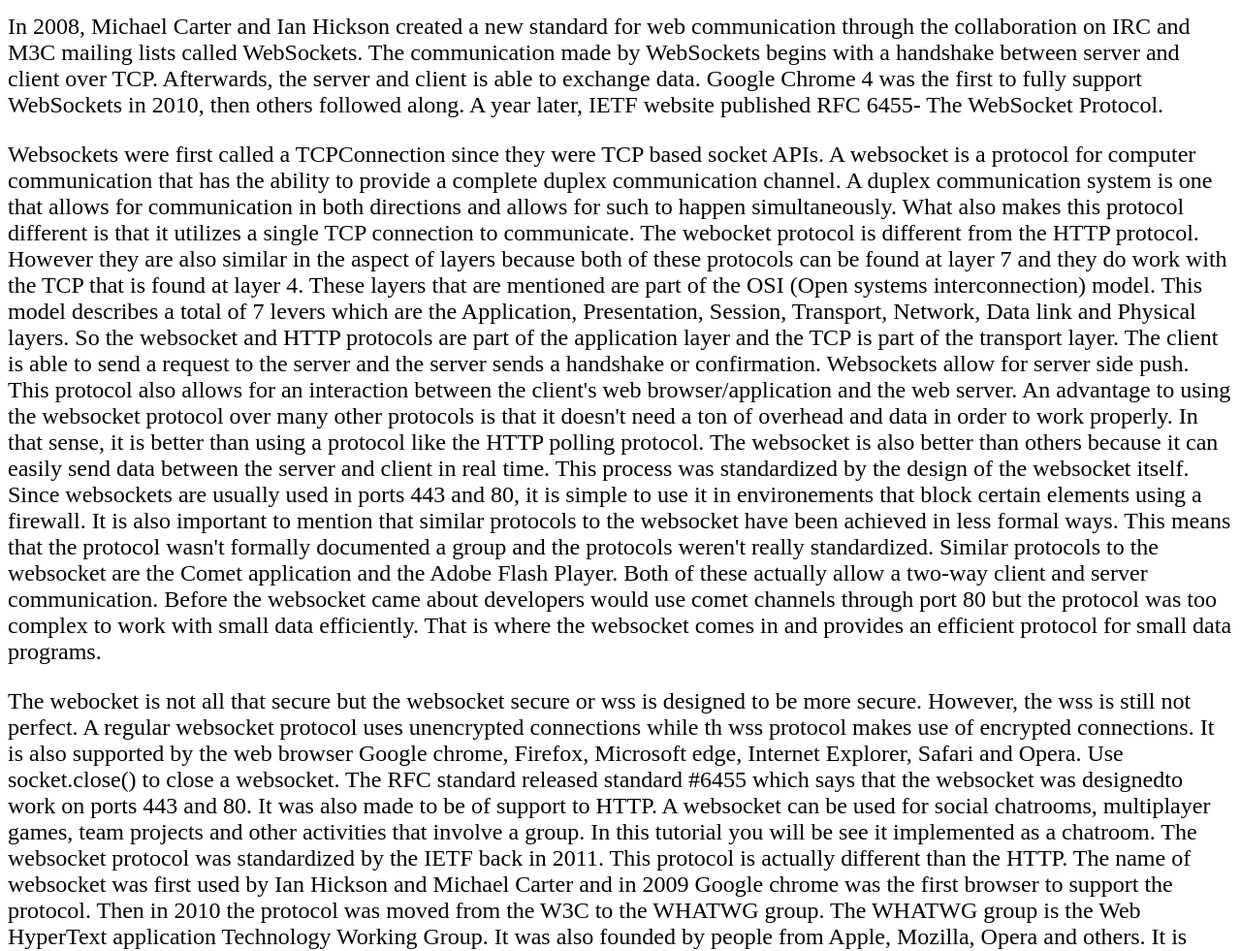
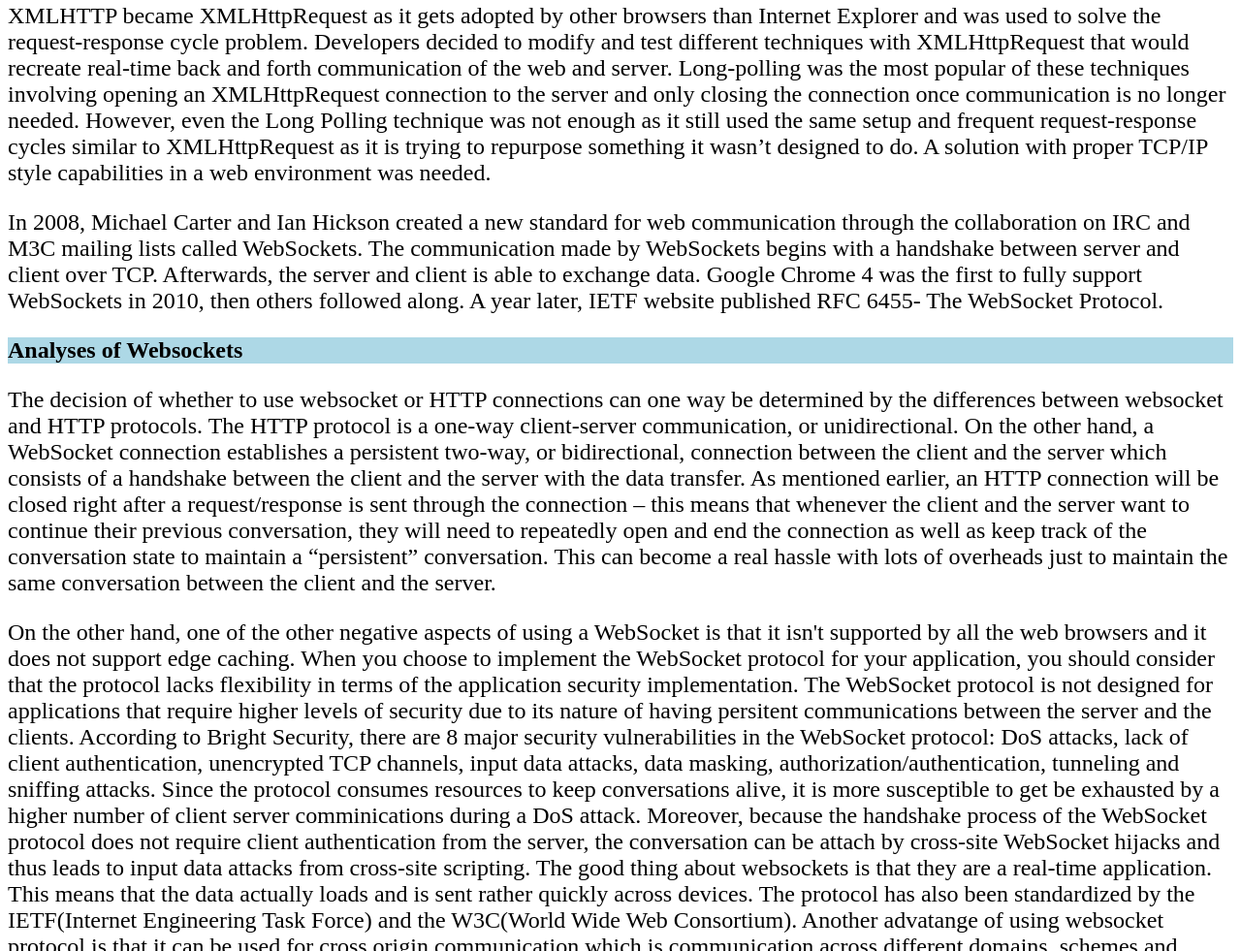
Before and after one commit to ibarraz5/advanced-project, a website: page writeup.html in a window 1280 px wide. Shown: the part 1819-2800 px from the top of the page at 97% size. Drawn offline with Linux system fonts and the light colour scheme.

Commit message:
Update writeup.html

```diff
--- a/writeup.html
+++ b/writeup.html
@@ -49,8 +49,14 @@
 
       <h2 id="h_3">Step-by-step learning activities:</h2>
       <ol>
+        <li><p>Read the introduction to what a Websocket is:</p>
+          <a href="whatisws.html">Click here to start</a>
+        </li>
         <li><p>Watch our Code Walkthrough video:</p>
           <a href="">Code Walkthrough</a>
+        </li>
+        <li><p>Create your own basic WebSocket server and client connection:</p>
+          <a href="createws.html">Create your Websocket</a>
         </li>
         <li><p>Read this webpage in its entirety</p> </li>
         <li><p>Take notes, any ideas you had and something new you learned</p> </li>
@@ -88,52 +94,7 @@
           Afterwards, the server and client is able to exchange data. Google Chrome 4 was the first to fully
           support WebSockets in 2010, then others followed along. A year later, IETF website published RFC 6455-
           The WebSocket Protocol.</p>
-      <p>Websockets were first called a TCPConnection since they were TCP based socket APIs. A websocket is
-        a protocol for computer communication that has the ability to provide a complete duplex communication channel.
-        A duplex communication system is one that allows for communication in both directions and allows for such to happen
-        simultaneously.
-        What also makes this protocol different is that it utilizes a single TCP connection to communicate. The webocket protocol
-        is different from the HTTP protocol. However they are also similar in the aspect of layers because both of these protocols
-        can be found at layer 7 and they do work with the TCP that is found at layer 4. These layers that are mentioned are part of
-        the OSI (Open systems interconnection) model. This model describes a total of 7 levers which are the Application, Presentation,
-        Session, Transport, Network, Data link and Physical layers. So the websocket and HTTP protocols are part of the application
-        layer and the TCP is part of the transport layer.
-        The client is able to send a request to the server and the server sends a
-        handshake or confirmation. Websockets allow for server side push. This protocol also allows for an interaction between the client's
-        web browser/application and the web server. An advantage to using the websocket protocol over many other protocols is that it
-        doesn't need a ton of overhead and data in order to work properly. In that sense, it is better than using a protocol like the
-        HTTP polling protocol. The websocket is also better than others because it can easily send data between the server and client
-        in real time. This process was standardized by the design of the websocket itself. Since websockets are usually used in ports
-        443 and 80, it is simple to use it in environements that block certain elements using a firewall. It is also important to mention
-        that similar protocols to the websocket have been achieved in less formal ways. This means that the protocol wasn't formally documented
-        a group and the protocols weren't really standardized. Similar protocols to the websocket are the Comet application and
-        the Adobe Flash Player. Both of these actually allow a two-way client and server communication. Before the websocket came about
-        developers would use comet channels through port 80 but the protocol was too complex to work with small data efficiently.
-        That is where the websocket comes in and provides an efficient protocol for small data programs.
-        <p>
-        The webocket is not all that secure
-        but the websocket secure or wss is designed to be more secure. However, the wss is still not perfect. A regular websocket protocol
-        uses unencrypted connections while th wss protocol makes use of encrypted connections.
-         It is also supported by the web browser Google chrome,
-        Firefox, Microsoft edge, Internet Explorer, Safari and Opera.
-        Use socket.close() to close a websocket. The RFC standard released standard #6455 which says that the websocket was designedto work on
-        ports 443 and 80. It was also made to be of support to HTTP.
-        A websocket can be used for social chatrooms, multiplayer games, team projects and
-        other activities that involve a group. In this tutorial you will be see it implemented as a chatroom. The websocket protocol
-        was standardized by the IETF back in 2011. This protocol is actually different than the HTTP. The name of websocket was
-        first used by Ian Hickson and Michael Carter and in 2009 Google chrome was the first browser to support the protocol.
-        Then in 2010 the protocol was moved from the W3C to the WHATWG group. The WHATWG group is the Web HyperText application
-        Technology Working Group. It was also founded by people from Apple, Mozilla, Opera and others. It is important to remember
-        that not all of the web browsers out there actually support websockets. HTTP and websockets are similar in the sense that
-        both of them are communications protocols that are used for client and server communication.
-        </p>
-      </p>
-      <p>The HTTP protocol is actually
-        only unidirectional, this means that the client send a request and the server sends a response. This is different from websockets
-        because here the communication is bidirectional. In HTTP protocol, the client sends a request, the request is then paired up
-        with the correlated response, and once the response is sent back to the client from the server the connection is actually closed.
-        So essentially what is happening with each HTTP request is that connection is getting re-established between the client and the
-        server. And every single time the server sends the response, the connection ends between the two. </p>
+
 
       <h2 id="h_5">Analyses of Websockets</h2>
       <p>        The decision of whether to use websocket or HTTP connections can one way be determined by the differences between websocket and HTTP protocols.
```
